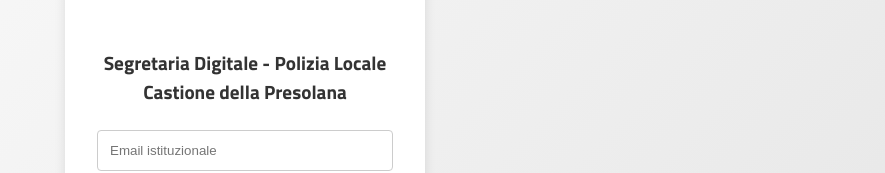
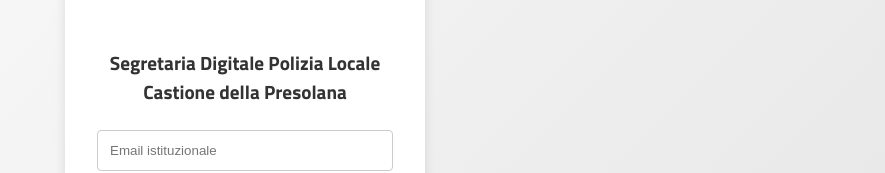
Before and after one commit to Markf1994/segretaria-digitale-frontend, a React (Vite) app: page /login in a window 1280 px wide. Shown: the part 312-485 px from the top of the page, without its empty margins (395-1280 px from the left). Built offline with nearby package versions, Linux system fonts and the light colour scheme; no server answers.

Commit message:
Update LoginPage.tsx

```diff
--- a/src/pages/LoginPage.tsx
+++ b/src/pages/LoginPage.tsx
@@ -27,7 +27,8 @@ const LoginPage: React.FC = () => {
         <div className="login-card">
           <img src="/logo.png" alt="Logo" className="login-logo" />
           <form className="login-form" onSubmit={onSubmit}>
-          <h1>Segretaria Digitale - Polizia Locale Castione della Presolana</h1>
+          <h1>Segretaria Digitale
+            Polizia Locale Castione della Presolana</h1>
           <input
             type="email"
             placeholder="Email istituzionale"
```
